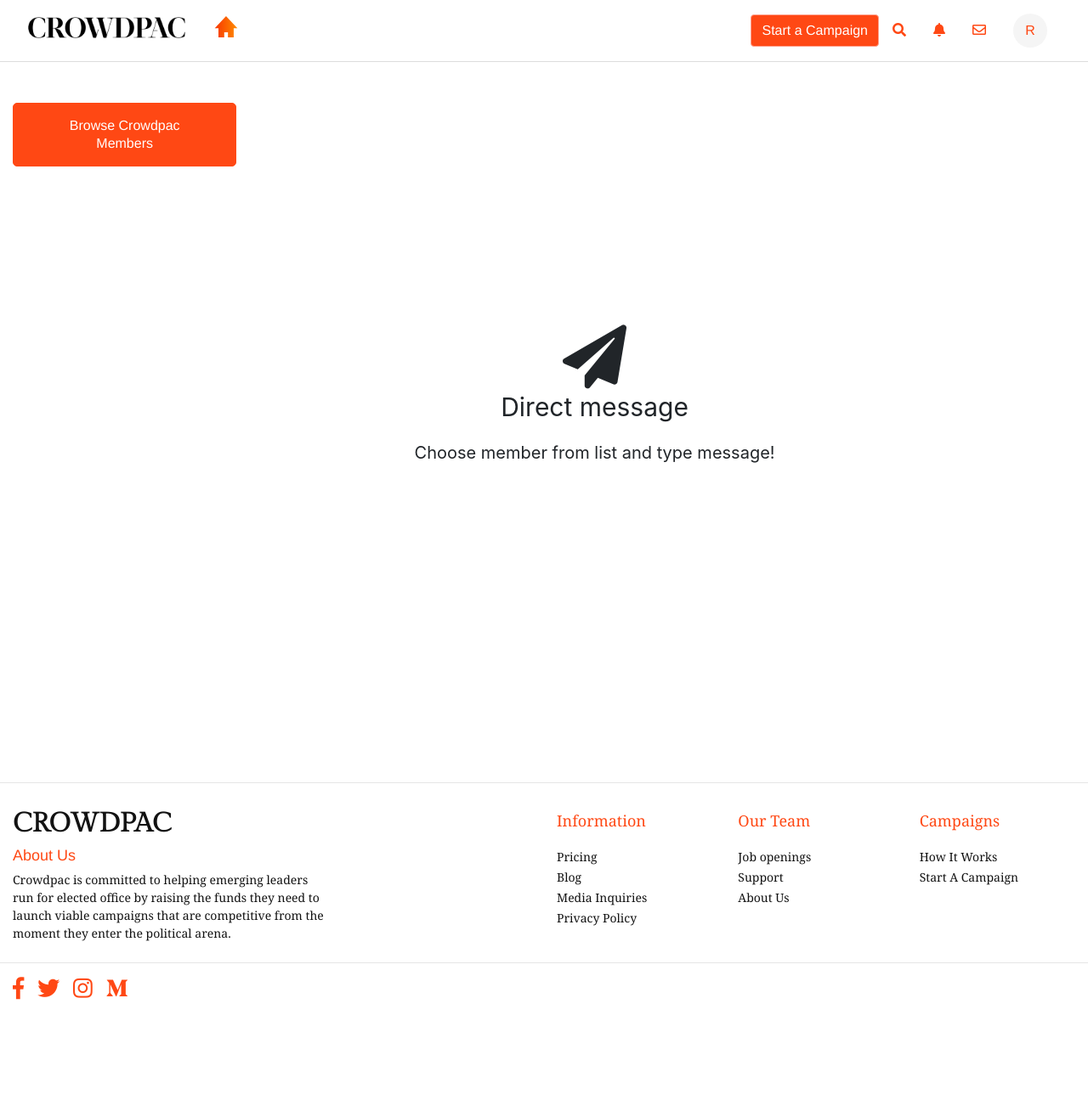
After one commit to only-rakib/Crowdpac, a Django app: page /chat/ in a window 1280 px wide. The commit adds this page. Shown: the whole page at 85% size. Run offline with Django 3.2, Linux system fonts and the light colour scheme; some libraries are stand-ins or nearby versions.

Commit message:
almost done

```diff
--- a/crowdpacapps/templates/campaigns_create_conditional.html
+++ b/crowdpacapps/templates/campaigns_create_conditional.html
@@ -78,7 +78,7 @@
                             required
                         </label>
                         <div>
-                            <input class="form-control" type="number" step="1">
+                            <input type="number" step="1" style="width: 100%;height: 36px">
                         </div>
                     </div>
                     <div class="col" style="font-size: 12px;margin-top: 1.5rem">
--- a/crowdpacapps/templates/header_footer.html
+++ b/crowdpacapps/templates/header_footer.html
@@ -46,7 +46,7 @@
                         <a class="nav-item nav-link" href="{% url 'notifications' %}"><i class="fas fa-bell"></i></a>
                     </div>
                     <div class="header__search">
-                        <a class="nav-item nav-link" href="#"><i class="far fa-envelope"></i></a>
+                        <a class="nav-item nav-link" href="{% url 'chat' %}"><i class="far fa-envelope"></i></a>
                     </div>
                     <div class="header__signin dropdown">
                         <a class="nav-item nav-link" href="#" style="margin-top: 0rem" id="navbarDropdownMenuLink" data-toggle="dropdown" aria-haspopup="true" aria-expanded="false">
--- /dev/null
+++ b/crowdpacapps/templates/message.html
@@ -0,0 +1,44 @@
+{% extends 'header_footer.html' %} {% load static %} {% block title %}
+<title>Chats | Crowdpac</title>
+{% endblock title %} {% block container %}
+<!-------------------------------nav part end here----------------------------------->
+<div class="container-fluid">
+    <div class="row">
+        <div class="col-11">
+            <div class="row">
+                <div class="col-3">
+                    <div class="row">
+                        <div class="col" style="height: 100vh;overflow-y: scroll;width: 100%">
+                            <div class="row">
+                                <div class="col-12 text-center" style="margin-top: 3rem">
+                                    <a href="{% url 'feed' %}#members_tab/" class="btnr red campaign"><span class="button__content"><span>
+                                                Browse Crowdpac Members
+                                            </span></span></a>
+                                </div>
+                            </div>
+                        </div>
+                    </div>
+                </div>
+                <div class="col-9 d-flex align-items-center justify-content-center">
+                    <div class="row">
+                        <div class="col-11">
+                            <div class="row ">
+                                <div class="col-12 text-center">
+                                    <i class="fas fa-paper-plane" style="font-size: 75px;"></i>
+                                </div>
+                                <div class="col-12 text-center">
+                                    <p class="content-5" style="text-align: center; font-size: 30px;">Direct message</p>
+                                </div>
+                                <div class="col-12 text-center">
+                                    <p class="content-1" style="font-size: 20px; text-align: center;">Choose member from list and type message!</p>
+                                </div>
+                            </div>
+                        </div>
+                    </div>
+                </div>
+            </div>
+        </div>
+    </div>
+</div>
+<!-------------------------------- container part start here -------------------------->
+{%endblock container%}
--- a/crowdpacapps/templates/notifications.html
+++ b/crowdpacapps/templates/notifications.html
@@ -14,7 +14,7 @@
             <div class="row" style="margin-top: 3rem;background: #F8F8F8;border: 1px solid #e6e6e6;padding-top: 2rem;padding-bottom: 2rem">
                 <div class="col text-center mini-recipient">
                     You don't have any notifications<br>
-                    <a class="rclst" href="#">Find a campaign on Crowdpac</a> to get notified when they post new updates.
+                    <a class="rclst" href="{% url 'feed' %}#campaigns_tab/">Find a campaign on Crowdpac</a> to get notified when they post new updates.
                 </div>
             </div>
         </div>
--- a/crowdpacapps/templates/optional_settings.html
+++ b/crowdpacapps/templates/optional_settings.html
@@ -22,10 +22,10 @@
         </div>
         <div class="row">
             <div class="col">
-                <span class="mini-recipient" style="background: #F6F6F6;position: absolute;padding: 0.42rem;border: 1px solid #ced4da;">
+                <span class="mini-recipient custom-tracking">
                     crowdpac.com/c/
                 </span>
-                <input type="text" name="Short URL" id="Short_URL_id" style="width: 100%;padding-left: 8.5rem;" placeholder="E.g. Former Marine to Reform VA">
+                <input type="text" name="Short URL" id="Short_URL_id" class="custom-tracking-text" placeholder="E.g. Former Marine to Reform VA">
             </div>
         </div>
     </div>
--- a/crowdpacapps/templates/popups.html
+++ b/crowdpacapps/templates/popups.html
@@ -153,7 +153,7 @@
                     <div class="col-sm-8 offset-sm-2">
                         <div class="row">
                             <div class="col text-center">
-                                <h3>Donate to Rent Strike 2020</h3>
+                                <h3 id="donate_titile"></h3>
                             </div>
                             <div>
                             </div>
@@ -480,7 +480,7 @@
                     <div class="col-6 offset-3">
                         <div class="row rmargin-top">
                             <div class="col text-center">
-                                <h3 id="donate_titile"></h3>
+                                <h3 id="other_donate_titile"></h3>
                             </div>
                         </div>
                         <div class="row">
--- a/crowdpacapps/urls.py
+++ b/crowdpacapps/urls.py
@@ -38,4 +38,5 @@ urlpatterns = [
     path('profile_view/', views.others_profile_view, name='others_profile'),
     path('support/', views.support_view, name='support'),
     path('support_slugify/', views.support_slug_view, name='support_slugify'),
+    path('chat/', views.chat_view, name='chat'),
 ]
--- a/crowdpacapps/views.py
+++ b/crowdpacapps/views.py
@@ -1170,3 +1170,7 @@ def support_view(request):
 
 def support_slug_view(request):
     return render(request, 'support_inner.html')
+
+
+def chat_view(request):
+    return render(request, 'message.html')
--- a/static/css/home.css
+++ b/static/css/home.css
@@ -824,11 +824,16 @@ video.candidate-video-player {
     padding-bottom: 0.44rem;
     padding-left: .5rem;
     border: 1px solid #ced4da;
+    height: 36px;
+    transform: translateX(2px);
+    left: 13px;
 }
 
 .custom-tracking-text {
     width: 100%;
     padding-left: 15rem;
+    height: 36px;
+    border: 1px solid #ced4da;
 }
 
 .btnr.red.campaigns {
@@ -965,3 +970,29 @@ textarea:focus {
 .highlight {
     background-color: #FFFF88;
 }
+/***************************Fundraising*******************************/
+.text_number_input
+{
+    padding-left: 2rem;
+    width: 100%;
+    height: 36px;
+    border: 1px solid #ced4da;
+}
+.text_number_input:focus
+{
+   box-shadow: none;
+   outline: none !important;
+}
+.dollarSign_number_input
+{
+    left: 13px;
+    position: absolute;
+    padding: .38rem;
+    background: #F6F6F6;
+    border: 1px solid #ced4da;
+    /*border-radius: .25rem;*/
+    height: 36px;
+    transform: translateX(2px);
+
+}
+}
--- a/static/css/style.css
+++ b/static/css/style.css
@@ -1911,11 +1911,6 @@ padding: .8rem 0;
     padding:12.5px;
 
 }
-.form-control{
-    padding: 25px;
-    font-size: 20px;
-    padding:25px;
-}
 
 .footer__support{
 
```
Also changed, not shown: crowdpacapps/templates/fundraising.html (+14 -14 lines), crowdpacapps/templates/view_campaign.html (+16 -3 lines).
